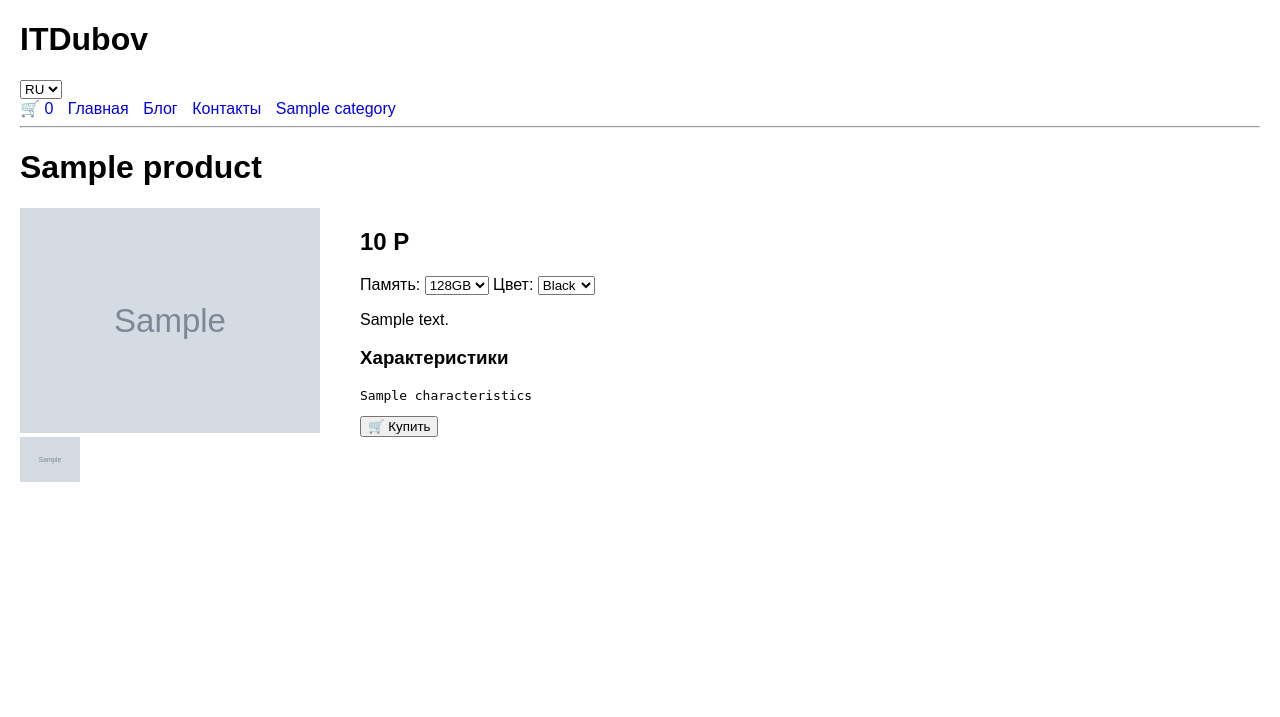
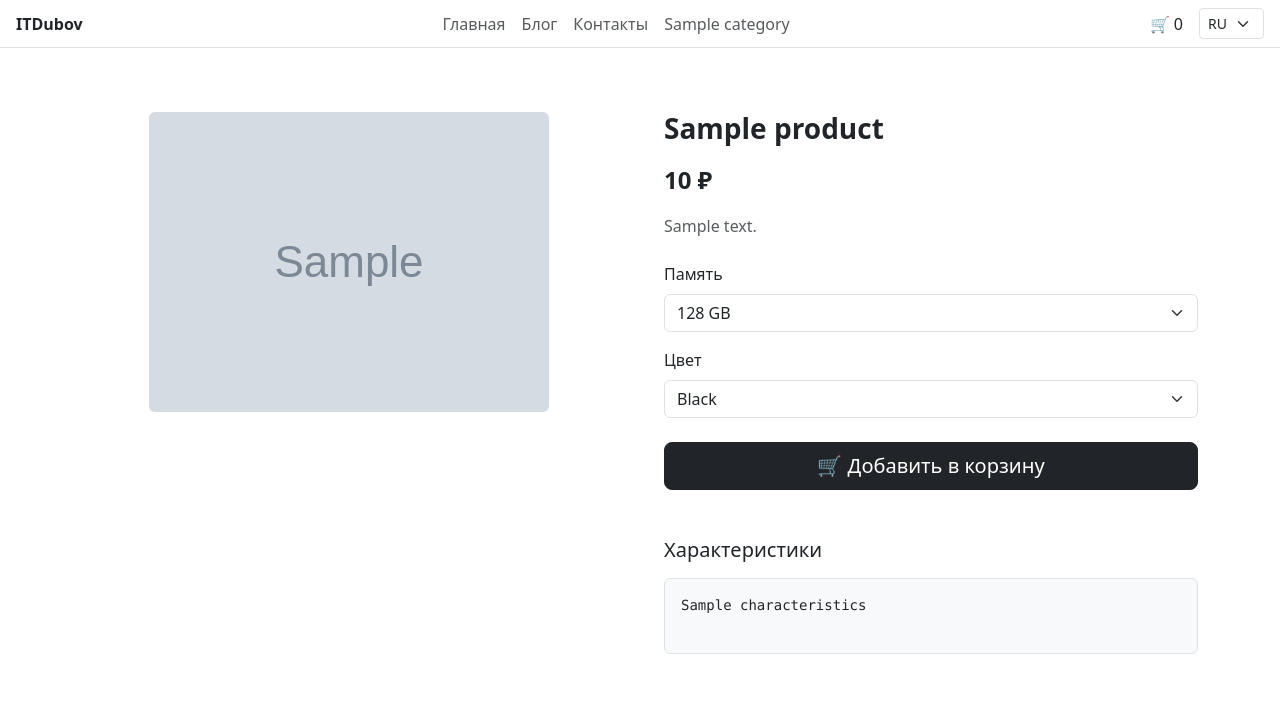
Before and after one commit to ItDubov/Apple, a Django app: template templates/product_detail.html in a window 1280 px wide. Shown: the top 717 px of the page. Run offline with Django 5.2, Linux system fonts and the light colour scheme; the template is opened without the code that fills it: most values are stand-ins (such as "Sample title", 1, 10 or a date in 2020); grey boxes marked "Sample" are stand-in pictures; some libraries are stand-ins or nearby versions.

Commit message:
Обновление дизайна

```diff
--- a/products.json
+++ b/products.json
@@ -4,7 +4,7 @@
         "category": "AppleWatch",
         "price": "От 26 490 ₽",
         "discount_price": "От 22 990 ₽",
-        "image": "https://appface.store/uploads/products/product_138_69c53296dd704.png"
+        "image": "https://appface.store/uploads/products/product_138_69c53296dd704.webp"
     },
     {
         "name": "iPhone 17 Pro Max 1T (Физ-сим+eSIM)",
--- a/static/css/style.css
+++ /dev/null
@@ -1,21 +0,0 @@
-body {
-    font-family: Arial;
-    margin: 20px;
-}
-
-nav a {
-    margin-right: 10px;
-    text-decoration: none;
-}
-
-.products {
-    display: flex;
-    gap: 20px;
-}
-
-.card {
-    border: 1px solid #ddd;
-    padding: 10px;
-    width: 150px;
-    text-align: center;
-}
--- a/templates/base.html
+++ b/templates/base.html
@@ -12,23 +12,63 @@
 
     <title>ITDubov</title>
 
+    <!-- ⚠️ Bootstrap (оставляем, но НЕ используем для UI карточек) -->
+    <link href="https://cdn.jsdelivr.net/npm/bootstrap@5.3.3/dist/css/bootstrap.min.css" rel="stylesheet">
+
+    <!-- 🔥 твой основной CSS (главный) -->
     <link rel="stylesheet" href="{% static 'css/style.css' %}">
 </head>
 
 <body>
 
-<header>
+<!-- ================= NAVBAR ================= -->
+<nav class="border-bottom bg-white px-3 py-2">
 
-    <h1>ITDubov</h1>
+    <div class="d-flex justify-content-between align-items-center flex-wrap gap-3">
 
-    <!-- 🌍 LANGUAGE SWITCHER -->
-    <form action="{% url 'set_language' %}" method="post" style="display:inline;">
+        <!-- LOGO -->
+        <a href="/" class="fw-semibold text-dark text-decoration-none">
+            ITDubov
+        </a>
+
+        <!-- MENU -->
+        <div class="d-flex flex-wrap gap-3">
+
+            <a class="text-decoration-none text-dark opacity-75" href="/">
+                {% trans "Главная" %}
+            </a>
+
+            <a class="text-decoration-none text-dark opacity-75" href="{% url 'blog_list' %}">
+                {% trans "Блог" %}
+            </a>
+
+            <a class="text-decoration-none text-dark opacity-75" href="{% url 'contact' %}">
+                {% trans "Контакты" %}
+            </a>
+
+            {% for category in categories %}
+                <a class="text-decoration-none text-dark opacity-75" href="#">
+                    {{ category.name }}
+                </a>
+            {% endfor %}
+
+        </div>
+
+        <!-- RIGHT SIDE -->
+        <div class="d-flex align-items-center gap-3">
+
+            <!-- CART -->
+            <a href="{% url 'cart_detail' %}" class="text-decoration-none text-dark">
+                🛒 <span id="cart-count">{{ request.session.cart|length|default:0 }}</span>
+            </a>
+
+            <!-- LANGUAGE -->
+            <form action="{% url 'set_language' %}" method="post">
                 {% csrf_token %}
-
-        <!-- сохраняем текущую страницу -->
                 <input type="hidden" name="next" value="{{ request.path }}">
 
-        <select name="language" onchange="this.form.submit()">
+                <select name="language" class="form-select form-select-sm"
+                        onchange="this.form.submit()">
 
                     <option value="ru" {% if LANGUAGE_CODE == "ru" %}selected{% endif %}>RU</option>
                     <option value="en" {% if LANGUAGE_CODE == "en" %}selected{% endif %}>EN</option>
@@ -37,29 +77,23 @@
                 </select>
             </form>
 
-    <nav>
-        <a href="{% url 'cart_detail' %}">
-    🛒 <span id="cart-count">
-        {{ request.session.cart|length|default:0 }}
-        </span>
-        </a>
-        <a href="/">{% trans "Главная" %}</a>
-        <a href="{% url 'blog_list' %}">{% trans "Блог" %}</a>
-        <a href="{% url 'contact' %}">{% trans "Контакты" %}</a>
+        </div>
 
-        {% for category in categories %}
-            <a href="#">{{ category.name }}</a>
-        {% endfor %}
+    </div>
+
 </nav>
 
-</header>
-
-<hr>
-
+<!-- ================= CONTENT ================= -->
+<div class="container-fluid py-3">
     {% block content %}
     {% endblock %}
+</div>
 
+<!-- HTMX -->
 <script src="https://unpkg.com/htmx.org@1.9.6"></script>
+
+<!-- Bootstrap JS -->
+<script src="https://cdn.jsdelivr.net/npm/bootstrap@5.3.3/dist/js/bootstrap.bundle.min.js"></script>
 
 </body>
 </html>
--- a/templates/blog_list.html
+++ b/templates/blog_list.html
@@ -2,7 +2,7 @@
 {% load i18n %}
 {% block content %}
 
-<h1>{% trans "Контакты" %}</h1>
+<h1>{% trans "Блог" %}</h1>
 
 {% for blog in blogs %}
     <div>
--- a/templates/product_detail.html
+++ b/templates/product_detail.html
@@ -3,68 +3,80 @@
 
 {% block content %}
 
-<h1>{{ product.name }}</h1>
+<div class="container py-5">
 
-<div style="display:flex; gap:40px;">
+    <div class="row g-5 align-items-start">
 
-    <!-- 📸 ГАЛЕРЕЯ -->
-    <div>
-        <img id="mainImage" src="{{ product.image.url }}" width="300">
-
-        <div>
-            {% for img in product.images.all %}
-                <img src="{{ img.image.url }}" width="60"
-                     style="cursor:pointer;"
-                     onclick="document.getElementById('mainImage').src=this.src">
-            {% endfor %}
-        </div>
+        <!-- 📸 IMAGE -->
+        <div class="col-md-6 text-center">
+            <img src="{{ product.image }}"
+                 alt="{{ product.name }}"
+                 class="img-fluid rounded"
+                 style="max-height: 500px; object-fit: contain;">
         </div>
 
-    <!-- 📦 ИНФОРМАЦИЯ -->
-    <div>
+        <!-- 📦 INFO -->
+        <div class="col-md-6">
 
-        <!-- 💰 ДИНАМИЧЕСКАЯ ЦЕНА -->
-        <h2 id="price-block">
-            {% include 'partials/price.html' with price=product.price %}
-        </h2>
+            <!-- TITLE -->
+            <h1 class="fw-semibold mb-3" style="font-size: 28px;">
+                {{ product.name }}
+            </h1>
 
-        <!-- ⚙️ ФОРМА ПАРАМЕТРОВ (HTMX) -->
-        <form
-            hx-get="{% url 'update_price' product.slug %}"
-            hx-target="#price-block"
-            hx-trigger="change"
-        >
+            <!-- PRICE -->
+            <div class="mb-3">
+                <span class="fs-4 fw-bold">
+                    {{ product.price }} ₽
+                </span>
+            </div>
 
-            <!-- ПАМЯТЬ -->
-            <label>{% trans "Память" %}:</label>
-            <select name="memory">
-                <option value="128">128GB</option>
-                <option value="256">256GB</option>
-                <option value="512">512GB</option>
+            <!-- DESCRIPTION -->
+            <p class="text-muted mb-4">
+                {{ product.description }}
+            </p>
+
+            <!-- OPTIONS -->
+            <div class="mb-4">
+
+                <div class="mb-3">
+                    <label class="form-label">{% trans "Память" %}</label>
+                    <select class="form-select">
+                        <option>128 GB</option>
+                        <option>256 GB</option>
+                        <option>512 GB</option>
                     </select>
+                </div>
 
-            <!-- ЦВЕТ -->
-            <label>{% trans "Цвет" %}:</label>
-            <select name="color">
-                <option value="black">Black</option>
-                <option value="white">White</option>
+                <div class="mb-3">
+                    <label class="form-label">{% trans "Цвет" %}</label>
+                    <select class="form-select">
+                        <option>Black</option>
+                        <option>White</option>
+                        <option>Blue</option>
                     </select>
+                </div>
 
-        </form>
+            </div>
 
-        <p>{{ product.description }}</p>
+            <!-- BUTTON -->
+            <button class="btn btn-dark btn-lg w-100 mb-4">
+                🛒 {% trans "Добавить в корзину" %}
+            </button>
 
-        <h3>{% trans "Характеристики" %}</h3>
-        <pre>{{ product.characteristics }}</pre>
+            <!-- SPECS -->
+            <div class="mt-4">
 
-        <!-- 🛒 ДОБАВИТЬ В КОРЗИНУ (HTMX) -->
-        <button
-            hx-get="{% url 'cart_add' product.id %}"
-            hx-target="#cart-count"
-            hx-swap="outerHTML"
-        >
-            🛒 {% trans "Купить" %}
-        </button>
+                <h5 class="mb-3">{% trans "Характеристики" %}</h5>
+
+                <div class="p-3 border rounded bg-light">
+                    <pre class="mb-0" style="white-space: pre-wrap;">
+{{ product.characteristics }}
+                    </pre>
+                </div>
+
+            </div>
+
+        </div>
 
     </div>
 
```
Also changed, not shown: templates/index.html (+14 -38 lines), templates/partials/product_list.html (+49 -7 lines). Lines whose indentation alone changed are shown as unchanged.
